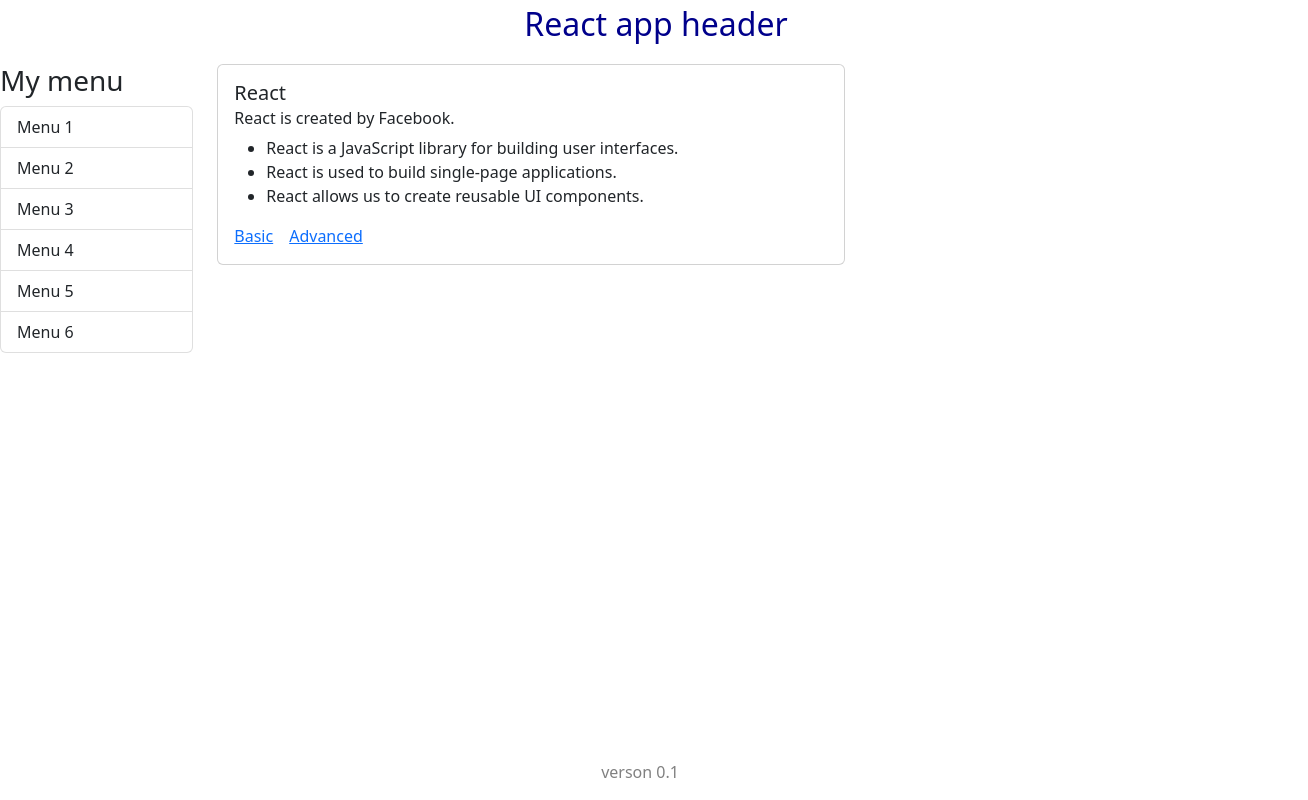
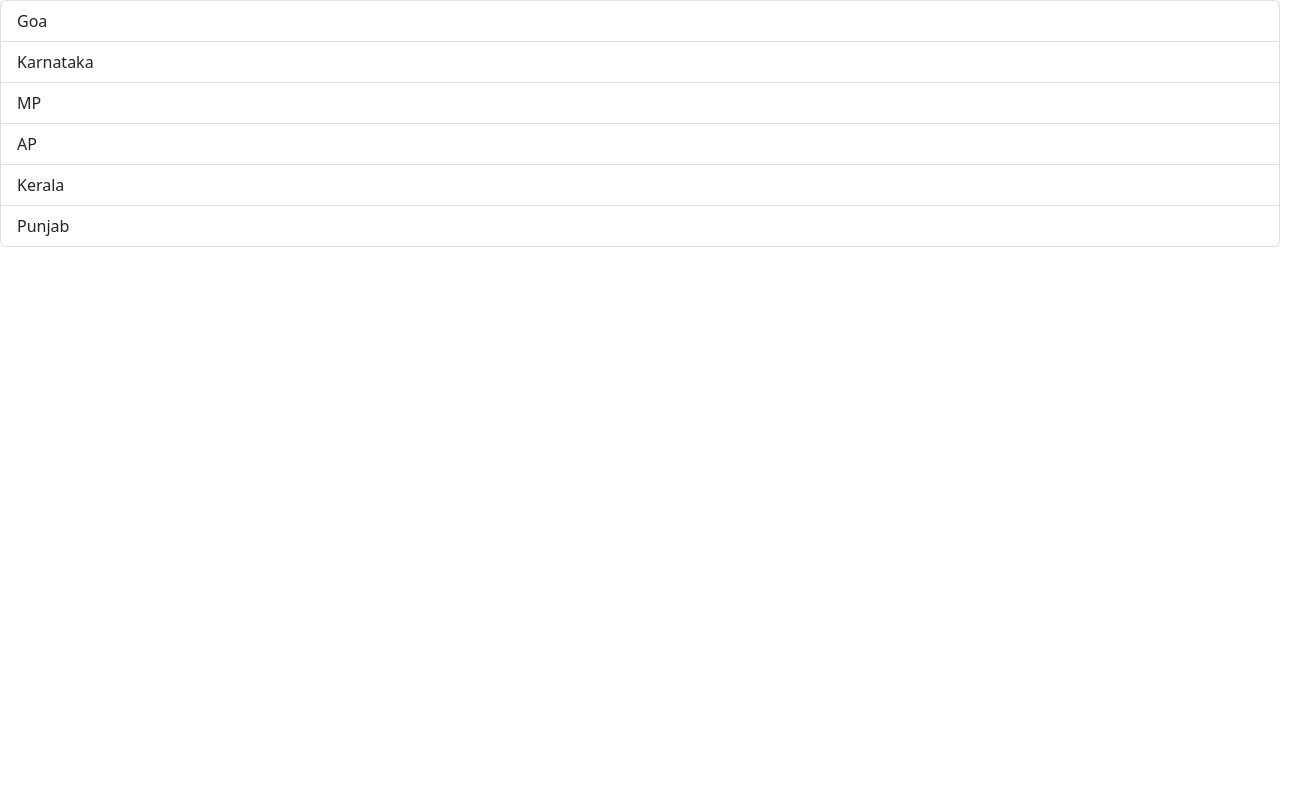
Before and after one commit to chaitrashenoy16/samplereactapp, a React (Vite) app: page / in a window 1280 px wide. Shown: the whole page, 1308 px wide, since content can reach past the window. Built offline with nearby package versions, Linux system fonts and the light colour scheme.

Commit message:
add active class on clickiing the list

```diff
--- a/src/App.tsx
+++ b/src/App.tsx
@@ -1,13 +1,22 @@
 import "./App.css";
+import ListGroup from "./Component/ListGroup";
 import Navbar from "./Component/Navbar";
 import Customheader from "./Component/Customheader/Customheader";
 import Customfooter from "./Component/Customefooter/Customfooter";
 import Customcontent from "./Component/Customcontent";
+import ListGroups from "./Component/ListGroups";
+import FavColor from "./Component/FavColor";
+import ListGroupActive from "./Component/ListGroupActive";
 
 function App() {
   return (
     <>
-      <Customheader />
+      <ListGroupActive></ListGroupActive>
+      {/* <FavColor /> */}
+
+      {/* <ListGroups /> */}
+
+      {/* <Customheader />
       <div className="row">
         <div className="col-2">
           <Navbar />
@@ -17,7 +26,10 @@
         </div>
         <div className="col-4"></div>
       </div>
-      <Customfooter />
+      <Customfooter /> */}
+
+      {/*
+      <ListGroup/> */}
     </>
   );
 }
--- /dev/null
+++ b/src/Component/FavColor.tsx
@@ -0,0 +1,13 @@
+import { useState } from "react";
+
+function FavColor() {
+  const [color, setColor] = useState("blue");
+  return (
+    <h3>
+      Favourite color is {color}
+      <button onClick={() => setColor("Green")}>Change color</button>
+    </h3>
+  );
+}
+
+export default FavColor;
--- /dev/null
+++ b/src/Component/ListGroupActive.tsx
@@ -0,0 +1,26 @@
+import { useState } from "react";
+function ListGroupActive() {
+  let stateLists = ["Goa", "Karnataka", "MP", "AP", "Kerala", "Punjab"];
+  const [activeIndex, setActiveIndex] = useState(-1);
+  return (
+    <>
+      <ul className="list-group">
+        {stateLists.map((x, index) => (
+          <li
+            key={x}
+            className={
+              index === activeIndex
+                ? "list-group-item active"
+                : "list-group-item"
+            }
+            onClick={() => setActiveIndex(index)}
+          >
+            {x}
+          </li>
+        ))}
+      </ul>
+    </>
+  );
+}
+
+export default ListGroupActive;
```
